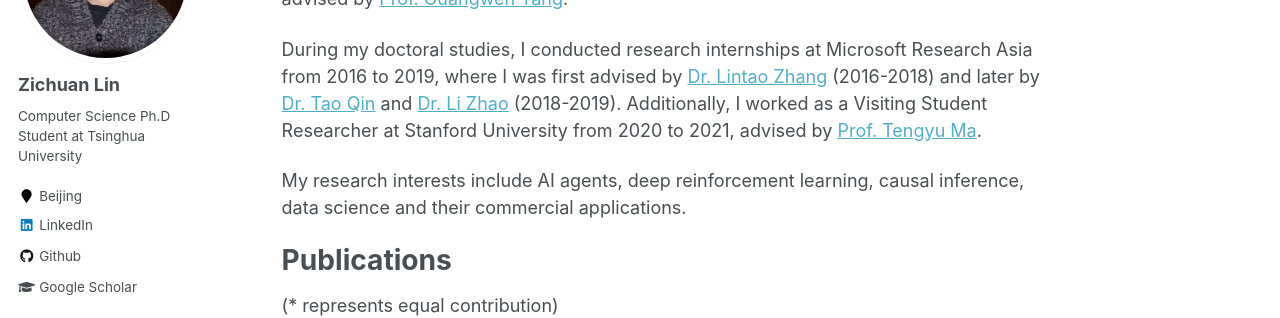
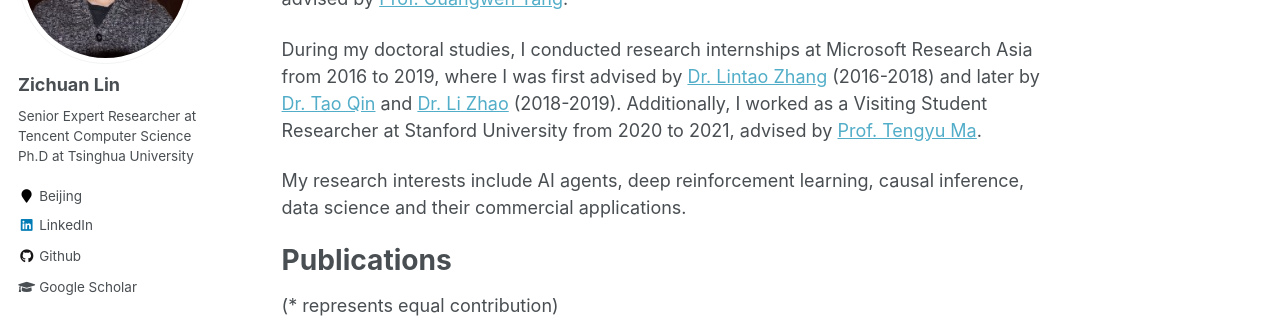
Before and after one commit to LinZichuan/linzichuan.github.io, a Jekyll site: the page built from _pages/about.md, in a window 1280 px wide. Shown: the part 229-547 px from the top of the page. Built offline with Jekyll 4.4.1, drawn with Linux system fonts in a browser that asks for light colours; formulas are drawn with MathJax 3.

Commit message:
Update _config.yml

```diff
--- a/_config.yml
+++ b/_config.yml
@@ -82,7 +82,7 @@
 author:
   name             : "Zichuan Lin"
   avatar           : "zichuanlin.png"
-  bio              : "Computer Science Ph.D Student at Tsinghua University"
+  bio              : "Senior Expert Researcher at Tencent\nComputer Science Ph.D at Tsinghua University"
   location         : "Beijing"
   employer         :
   pubmed           : #"https://www.ncbi.nlm.nih.gov/pubmed/?term=john+snow"
```
